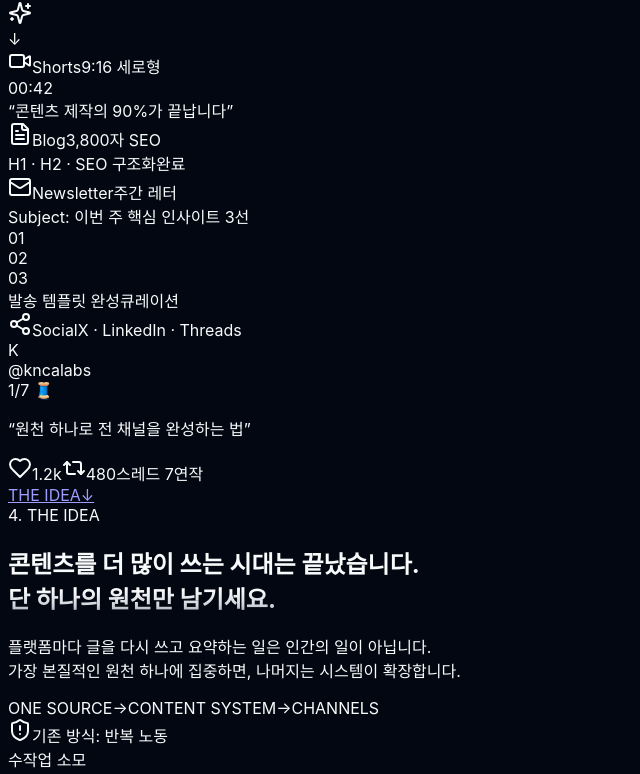
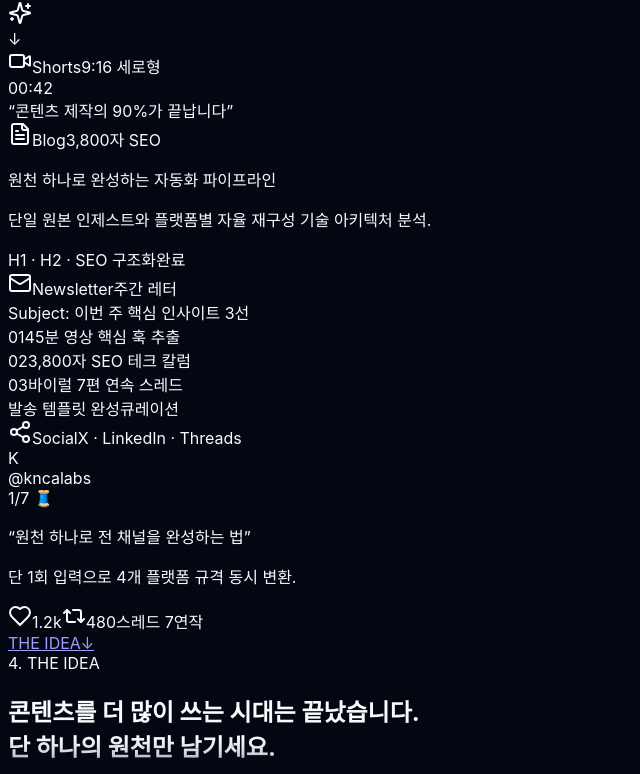
Before and after one commit to kncalabs/kncalabs, a Next.js app: page / in a window 1280 px wide. Shown: the part 705-1479 px from the top of the page, without its empty margins (0-640 px from the left). Built offline with nearby package versions, Linux system fonts and the light colour scheme; a web font is replaced by a local one.

Commit message:
feat(workflow): replace skeleton bars with authentic, high-fidelity micro-copy across all deliverables

```diff
--- a/src/components/WorkflowSection.tsx
+++ b/src/components/WorkflowSection.tsx
@@ -228,18 +228,17 @@ export default function WorkflowSection() {
 
                 {/* Document Canvas Mockup */}
                 <div className="h-28 rounded-xl bg-black/60 border border-white/10 p-3 flex flex-col justify-between">
-                  <div className="space-y-1.5">
-                    <div className="h-2.5 w-4/5 rounded bg-white/80" />
-                    <div className="h-1.5 w-full rounded bg-slate-600/60" />
-                    <div className="h-1.5 w-3/4 rounded bg-slate-600/60" />
+                  <div className="space-y-1">
+                    <p className="text-[11px] font-bold text-white leading-tight line-clamp-1">
+                      원천 하나로 완성하는 자동화 파이프라인
+                    </p>
+                    <p className="text-[10px] text-slate-400 leading-tight line-clamp-2">
+                      단일 원본 인제스트와 플랫폼별 자율 재구성 기술 아키텍처 분석.
+                    </p>
                   </div>
-                  <div className="space-y-1 border-t border-white/5 pt-2">
-                    <div className="h-1.5 w-full rounded bg-slate-700/60" />
-                    <div className="h-1.5 w-2/3 rounded bg-slate-700/60" />
-                  </div>
-                  <div className="flex items-center justify-between text-[10px] font-mono text-indigo-400">
+                  <div className="flex items-center justify-between text-[10px] font-mono text-indigo-400 border-t border-white/5 pt-1.5">
                     <span>H1 · H2 · SEO 구조화</span>
-                    <span className="text-emerald-400">완료</span>
+                    <span className="text-emerald-400 font-semibold">완료</span>
                   </div>
                 </div>
               </div>
@@ -259,23 +258,23 @@ export default function WorkflowSection() {
                   <div className="text-[10px] font-mono text-slate-400 border-b border-white/5 pb-1">
                     <span>Subject: 이번 주 핵심 인사이트 3선</span>
                   </div>
-                  <div className="space-y-1.5 pl-1">
-                    <div className="flex items-center gap-1.5 text-[10px] text-slate-300">
+                  <div className="space-y-1 pl-1 text-[10px] text-slate-300">
+                    <div className="flex items-center gap-1.5 truncate">
                       <span className="text-purple-400 font-bold">01</span>
-                      <div className="h-1.5 w-3/4 rounded bg-purple-400/40" />
+                      <span className="truncate">45분 영상 핵심 훅 추출</span>
                     </div>
-                    <div className="flex items-center gap-1.5 text-[10px] text-slate-300">
+                    <div className="flex items-center gap-1.5 truncate">
                       <span className="text-purple-400 font-bold">02</span>
-                      <div className="h-1.5 w-2/3 rounded bg-purple-400/40" />
+                      <span className="truncate">3,800자 SEO 테크 칼럼</span>
                     </div>
-                    <div className="flex items-center gap-1.5 text-[10px] text-slate-300">
+                    <div className="flex items-center gap-1.5 truncate">
                       <span className="text-purple-400 font-bold">03</span>
-                      <div className="h-1.5 w-4/5 rounded bg-purple-400/40" />
+                      <span className="truncate">바이럴 7편 연속 스레드</span>
                     </div>
                   </div>
-                  <div className="flex items-center justify-between text-[10px] font-mono text-purple-400">
+                  <div className="flex items-center justify-between text-[10px] font-mono text-purple-400 border-t border-white/5 pt-1">
                     <span>발송 템플릿 완성</span>
-                    <span className="text-emerald-400">큐레이션</span>
+                    <span className="text-emerald-400 font-semibold">큐레이션</span>
                   </div>
                 </div>
               </div>
@@ -303,11 +302,13 @@ export default function WorkflowSection() {
                   </div>
 
                   {/* Thread Quote / Preview */}
-                  <div className="pl-6 border-l border-emerald-500/30 ml-2 py-0.5 space-y-1">
+                  <div className="pl-6 border-l border-emerald-500/30 ml-2 py-0.5 space-y-0.5">
                     <p className="text-[11px] text-white font-medium leading-tight line-clamp-1">
                       “원천 하나로 전 채널을 완성하는 법”
                     </p>
-                    <div className="h-1 w-4/5 rounded bg-emerald-400/30" />
+                    <p className="text-[10px] text-slate-400 leading-tight line-clamp-1">
+                      단 1회 입력으로 4개 플랫폼 규격 동시 변환.
+                    </p>
                   </div>
 
                   <div className="flex items-center justify-between text-[10px] font-mono text-slate-500 pt-1 border-t border-white/5">
```
